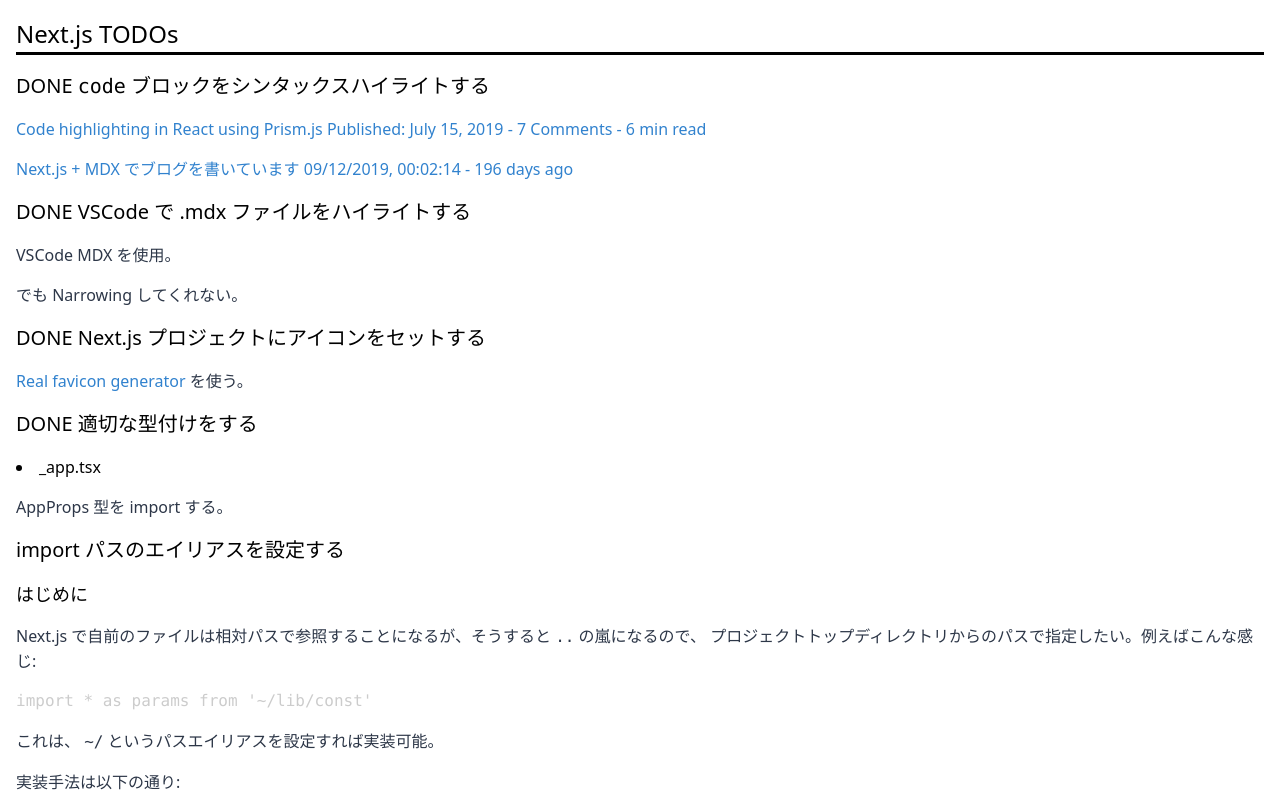
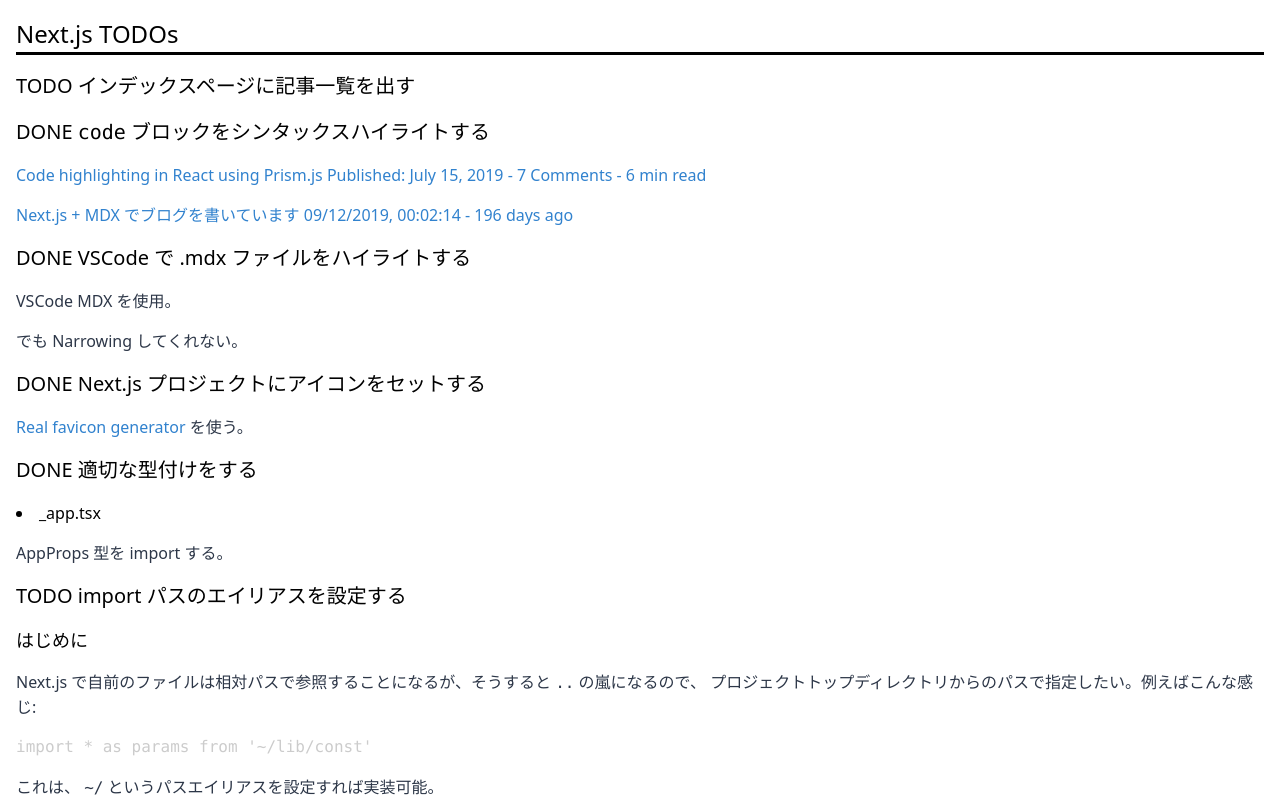
Before and after one commit to kaznak/www.kaznak.work, a Next.js app: page /posts/0000.nextjs-todo in a window 1280 px wide. Shown: the top 800 px of the page. Built offline with nearby package versions, Linux system fonts and the light colour scheme.

Commit message:
pages/posts/0000.nextjs-todo.mdx: update

```diff
--- a/pages/posts/0000.nextjs-todo.mdx
+++ b/pages/posts/0000.nextjs-todo.mdx
@@ -1,4 +1,6 @@
 # Next.js TODOs
+
+## TODO インデックスページに記事一覧を出す
 
 ## DONE `code` ブロックをシンタックスハイライトする
 
@@ -24,7 +26,7 @@
 
 AppProps 型を import する。
 
-## import パスのエイリアスを設定する
+## TODO import パスのエイリアスを設定する
 
 ### はじめに
 
```
